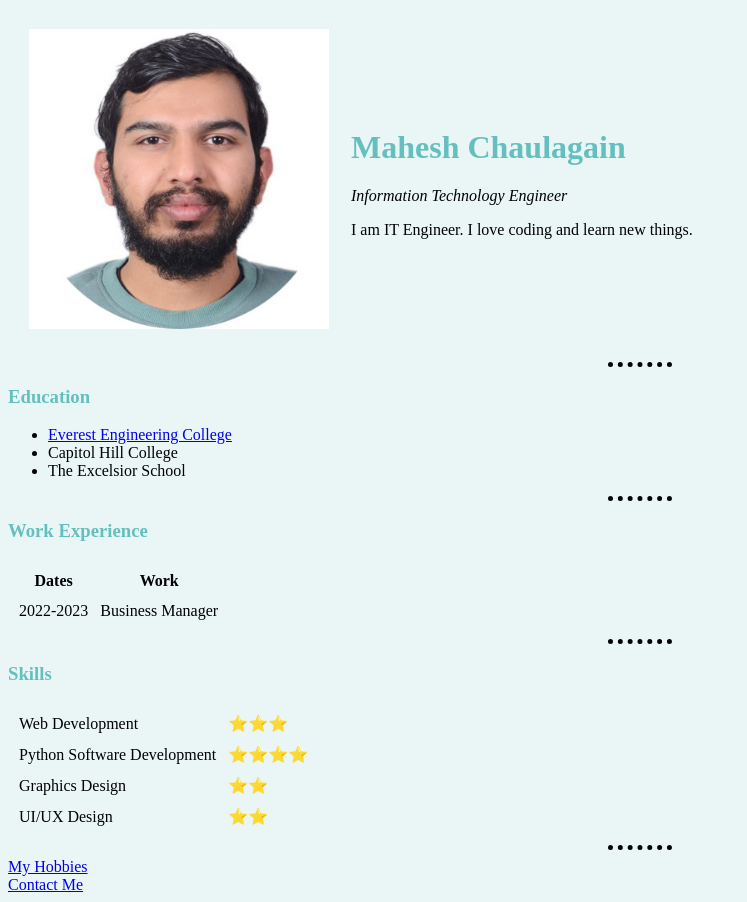
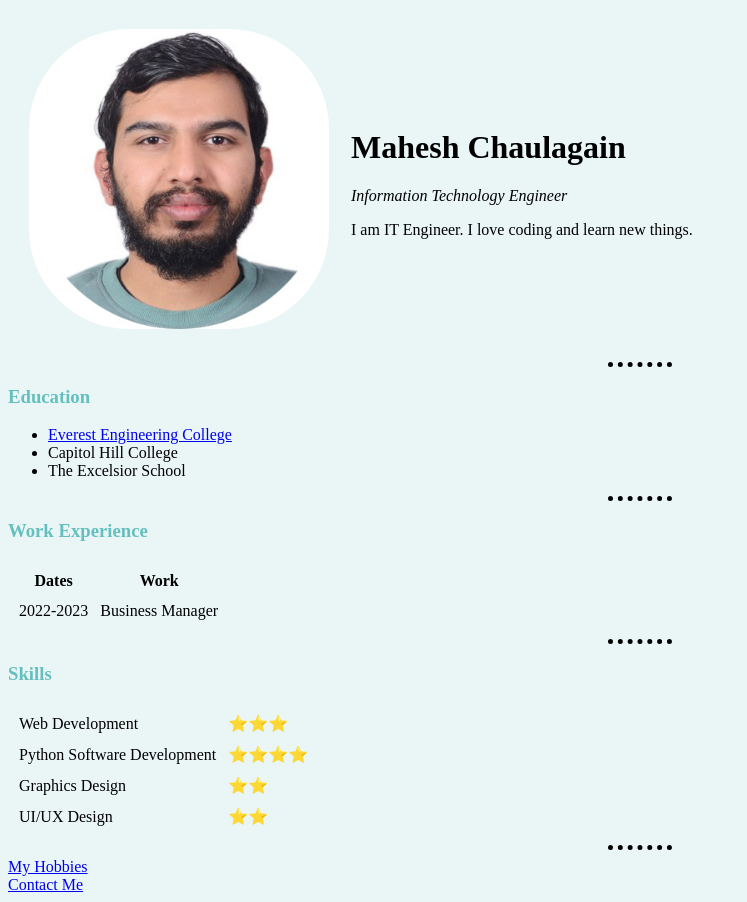
Before and after one commit to Mahesh-Chaulagain/personal-site, a plain HTML site: page index.html in a window 1280 px wide. Shown: the whole page, without its empty margins (0-747 px from the left). Drawn offline with Linux system fonts and the light colour scheme.

Commit message:
used id and classes to make changes on elements

```diff
--- a/css/styles.css
+++ b/css/styles.css
@@ -3,9 +3,9 @@ body{
 }
 
 hr{
+    border-color: black;
     border-style: none;
     border-top-style: dotted;
-    border-color: black;
     border-width: 5px;
     width: 5%;
 }
@@ -17,3 +17,17 @@ h1{
 h3{
     color: #66bfbf;
 }
+
+.image {
+    border-radius: 100px;
+}
+
+img:hover {
+    border-color: green;
+    border-style: dotted;
+
+}
+
+#name{
+    color: black;
+}
--- a/index.html
+++ b/index.html
@@ -11,8 +11,8 @@
     <body>
         <table cellspacing="20">
             <tr>
-            <td><img src="images/image.jpg" alt="mahesh profile picture" height="300" width="300"></td>
-            <td><h1>Mahesh Chaulagain</h1>
+            <td><img class="image" src="images/image.jpg" alt="mahesh profile picture" height="300" width="300"></td>
+            <td><h1 id="name">Mahesh Chaulagain</h1>
             <p><em>Information Technology Engineer</em></p>
             <p>I am IT Engineer. I love coding and learn new things.</p></td>
             </tr>
```
